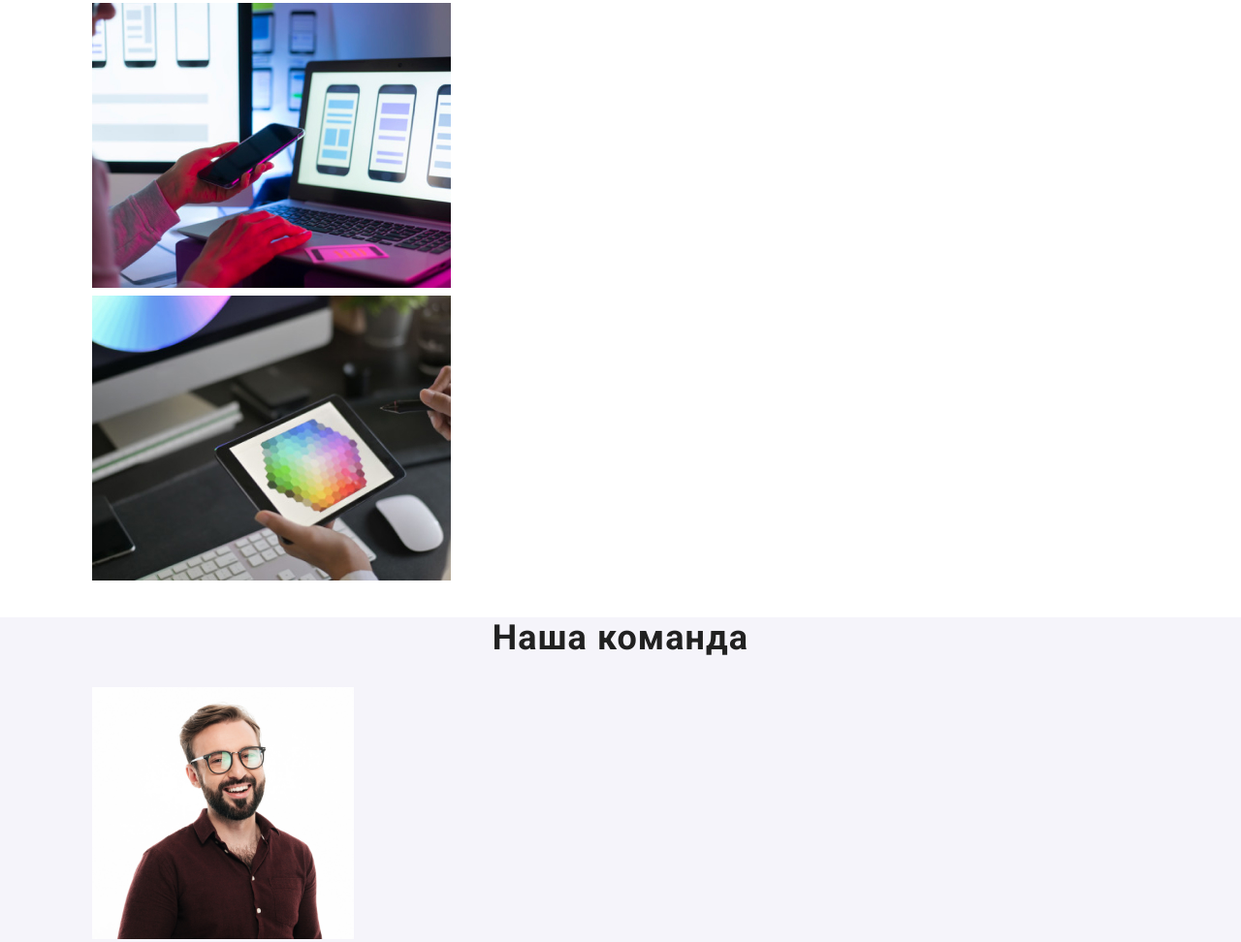
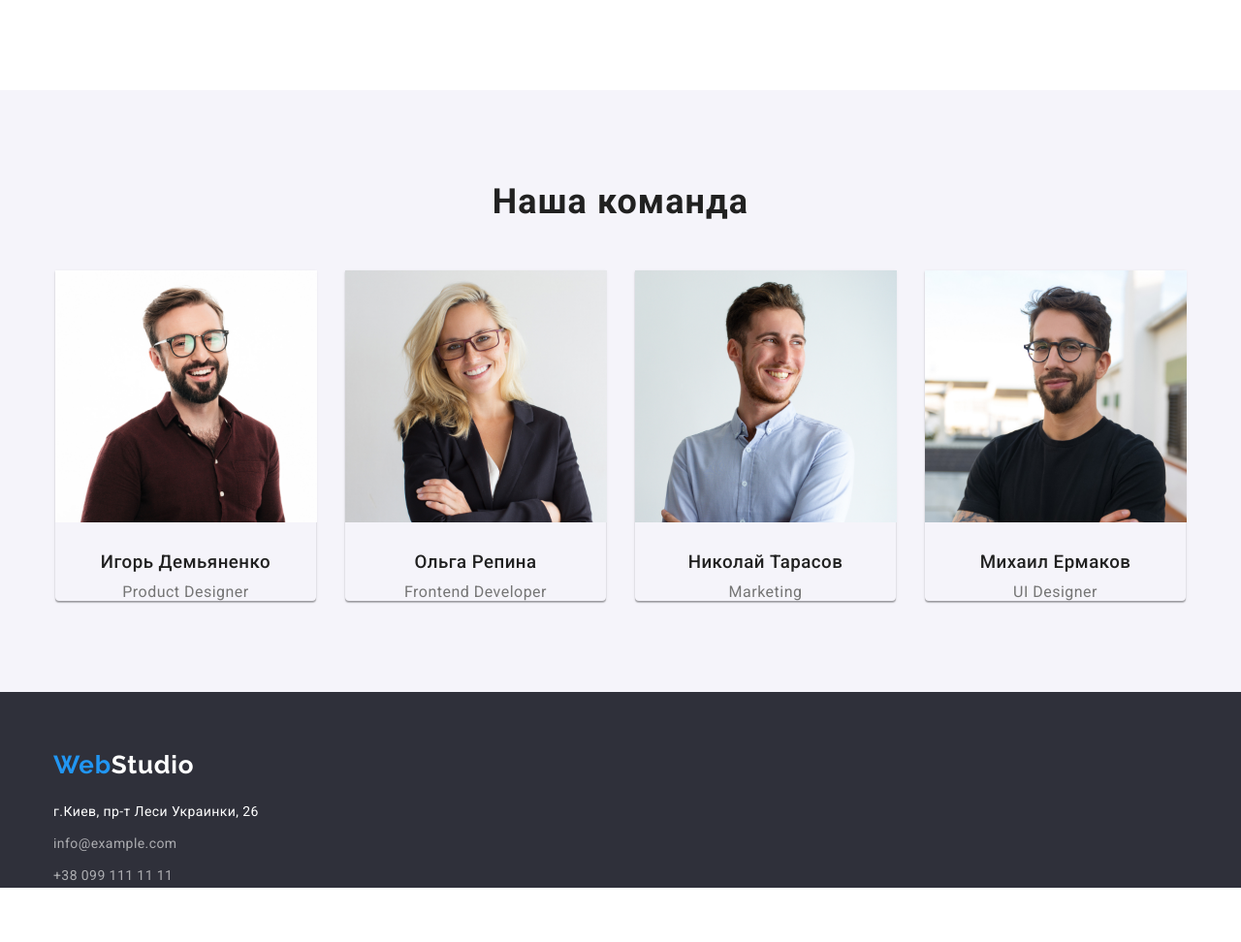
Before and after one commit to Eastvarga/goit-markup-hw-03, a plain HTML site: page index.html in a window 1280 px wide. Shown: the part 1356-2328 px from the top of the page at 97% size. After the commit the page ends 2272 px from the top, so only its background shows below. Drawn offline with Linux system fonts and the light colour scheme.

Commit message:
main page visualization
Визуализация главной страницы не импользуя флексбоксы

```diff
--- a/index.html
+++ b/index.html
@@ -108,11 +108,11 @@
         </div>
       </section>
       <!-- Our team section -->
-      <section class="section our-team">
+      <section class="section team">
         <!-- div container -->
         <div class="container">
           <h2 class="section-title">Наша команда</h2>
-          <ul class="list">
+          <ul class="our-team list">
             <li>
               <img
                 src="./img/Igor-Demyanenko.jpg"
--- a/styles/styles.css
+++ b/styles/styles.css
@@ -45,6 +45,9 @@ body {
   line-height: 1.71;
   letter-spacing: 0.03em;
 }
+img{
+  display: block;
+}
 /* убираем подчеркивание у ссылок, включаем наследование от родителя*/
 a {
   color: inherit;
@@ -61,6 +64,7 @@ a {
   font-size: 14px;
   line-height: 1.14;
   letter-spacing: 0.02em;
+
 }
 /* создаем контейнер для контента */
 .container,
@@ -71,17 +75,27 @@ a {
   padding-right: 15px;
   margin-left: auto;
   margin-right: auto;
+ text-align: center;
+}
+
+
+}
+.nav{
+  vertical-align: middle;
+
 }
 /* раскрасим логотип */
 .logo {
   display: inline-block;
   margin-right: 95px;
-  padding-top: 24px;
+  /* padding-top: 24px; */
+
   font-family: "Raleway", sans-serif;
   font-weight: 700;
   font-size: 26px;
   line-height: 1.2;
   letter-spacing: 0.03em;
+
 }
 .header .logo {
   color: var(--title-text-color);
@@ -92,31 +106,43 @@ a {
 .logo-head {
   color: var(--accent-color);
 }
+
 .nav,
 .nav-links,
 .nav-links li,
 .contact,
-.contact li{
+.contact li
+{
   display: inline-block;
   text-align: center;
   margin-top: 0;
   margin-bottom: 0;
   padding-left: 0;
+
+
+}
+.nav-links{
+  padding-top: 32px;
+  padding-bottom: 32px;
+
+}
+.contact{
+  margin-left: 310px;
+  padding-top: 32px;
+  padding-bottom: 32px;
+
 }
 
-.nav-links,
-.contact{
-  padding-top: 32px;
-  padding-bottom: 32px;
-}
 .nav-links li+li,
 .contact li+li{
   margin-left: 50px;
 }
 
-.contact{
-  margin-left: 310px;
+.hero{
+  text-align: center;
 }
+
+
 
 /* nav-links <a> определяем цвет навигации*/
 .nav-links .link {
@@ -141,7 +167,6 @@ a {
 /* hero container */
 .hero-container {
   display: block;
-  text-align: center;
   min-height: 600px;
 
 }
@@ -156,14 +181,14 @@ a {
   margin-top: 0;
   margin-bottom: 0;
 
- /* размер текстового элемента на макете (имеет ли смысл?) */
+ /* размер (ширина) текстового элемента на макете (имеет ли смысл?) */
   width: 696px;
 
   color: var(--white-color);
   font-weight: 900;
   font-size: 44px;
   line-height: 1.36;
-  text-align: center;
+
   letter-spacing: 0.06em;
   text-transform: uppercase;
 }
@@ -179,7 +204,6 @@ a {
   padding-left: 32px;
   margin-top: 30px;
 
-
   box-shadow: 0px 4px 4px rgba(0, 0, 0, 0.15);
   border-radius: 4px;
 
@@ -188,16 +212,46 @@ a {
   font-weight: 700;
   font-size: 16px;
   line-height: 1.87;
-  text-align: center;
   letter-spacing: 0.06em;
 }
 /* hide title пока спрятаны заголовки белым цветом  */
 .hide-head {
   color: var(--white-color);
 }
+.our-features,
+.our-features li{
+  display: inline-block;
+  margin-top: 0;
+  margin-bottom: 0;
+  padding-left: 0;
+  text-align: left;
+}
+.our-features li{
+  width: 267px;
+}
+
+.our-features li+li{
+  margin-left: 30px;
+}
+
+
+.our-features p{
+  margin-top: 0;
+  margin-bottom: 0;
+  padding-top: 10px;
+
+}
+
 
 /* section title */
 .section-title {
+  display: block;
+  margin-top: 0;
+  margin-bottom: 0;
+
+ padding-top: 94px;
+ padding-bottom: 50px;
+
   color: var(--title-text-color);
   font-weight: 700;
   font-size: 36px;
@@ -213,23 +267,94 @@ a {
 }
 /* our faetures */
 .our-features .title {
+  margin-top: 0;
+  margin-bottom: 0;
+  padding-top: 93px;
+
   font-weight: 700;
   font-size: 14px;
   line-height: 1.14;
   letter-spacing: 0.03em;
   text-transform: uppercase;
 }
+/* what we do */
+.whatwedo,
+.whatwedo li,
+.our-team,
+.our-team li{
+display: inline-block;
+margin-top: 0;
+margin-bottom: 0;
+padding-left: 0;
+
+}
+.whatwedo li+li{
+  margin-left: 26px;
+}
+.whatwedo {
+padding-bottom: 90px;
+}
 /* our team */
-.our-team {
+.section.team{
   background-color: var(--alt-bg-color);
   font-size: 16px;
   line-height: 1.19;
   letter-spacing: 0.03em;
 }
+.our-team {
+  padding-bottom: 94px;
+
+}
+.our-team li{
+  width: calc((100% - 30px*3)/4);
+  box-shadow: 0px 1px 3px rgba(0, 0, 0, 0.12), 0px 1px 1px rgba(0, 0, 0, 0.14), 0px 2px 1px rgba(0, 0, 0, 0.2);
+border-radius: 0px 0px 4px 4px;
+}
+.our-team li+li{
+  margin-left: 25px;
+}
 /* our team title font */
 .our-team .title {
+  margin-top: 0;
+  margin-bottom: 0;
+  padding-top: 30px;
+
   font-weight: 500;
 }
+.our-team p{
+  margin-top: 0;
+  margin-bottom: 0;
+  padding-top: 10px;
+}
+/* footer container */
+.footer .container{
+  text-align: left;
+}
+.footer .logo{
+  display: inline-block;
+  margin-top: 0;
+  margin-bottom: 0;
+  margin-left: 0;
+  margin-right: auto;
+  padding-top: 60px;
+}
+.address{
+  display: block;
+  width: 231px;
+  margin-top: 0;
+  margin-bottom: 0;
+  margin-left: 0;
+  margin-right: auto;
+  padding-top: 20px;
+
+}
+.address a{
+  display: inline-block;
+  margin-bottom: 0;
+  margin-top: 0;
+  padding-top: 9px;
+}
+
 /* projects list */
 .projects li {
   background-color: var(--white-color);
```
